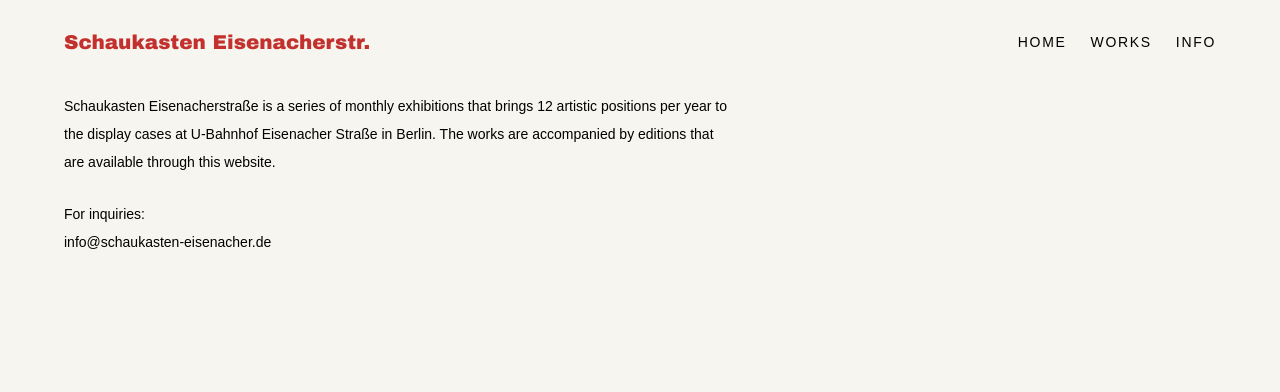
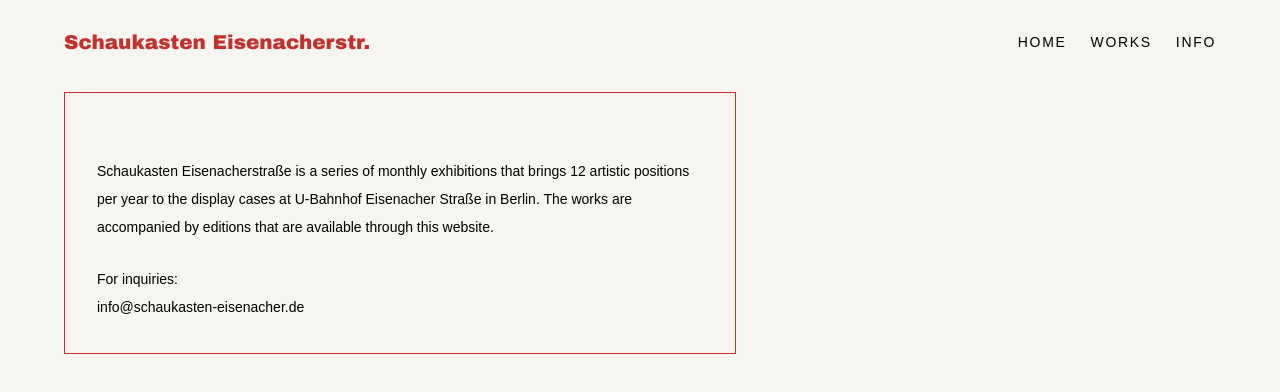
Before and after one commit to jr0blank/schaukasten-eisenacher, a Next.js app: page /info in a window 1280 px wide. Shown: the top 392 px of the page. Built offline with nearby package versions, Linux system fonts and the light colour scheme.

Commit message:
Rename info heading to about

```diff
--- a/app/info/page.tsx
+++ b/app/info/page.tsx
@@ -20,7 +20,7 @@ export default function Info() {
         </nav>
       </header>
 
-      <section className="max-w-2xl">
+      <section className="max-w-2xl border border-[#c3312f] p-6 md:p-8">
         <h2 className="mb-8 text-sm uppercase tracking-[0.25em] text-[#c3312f]">
 
         </h2>
```
